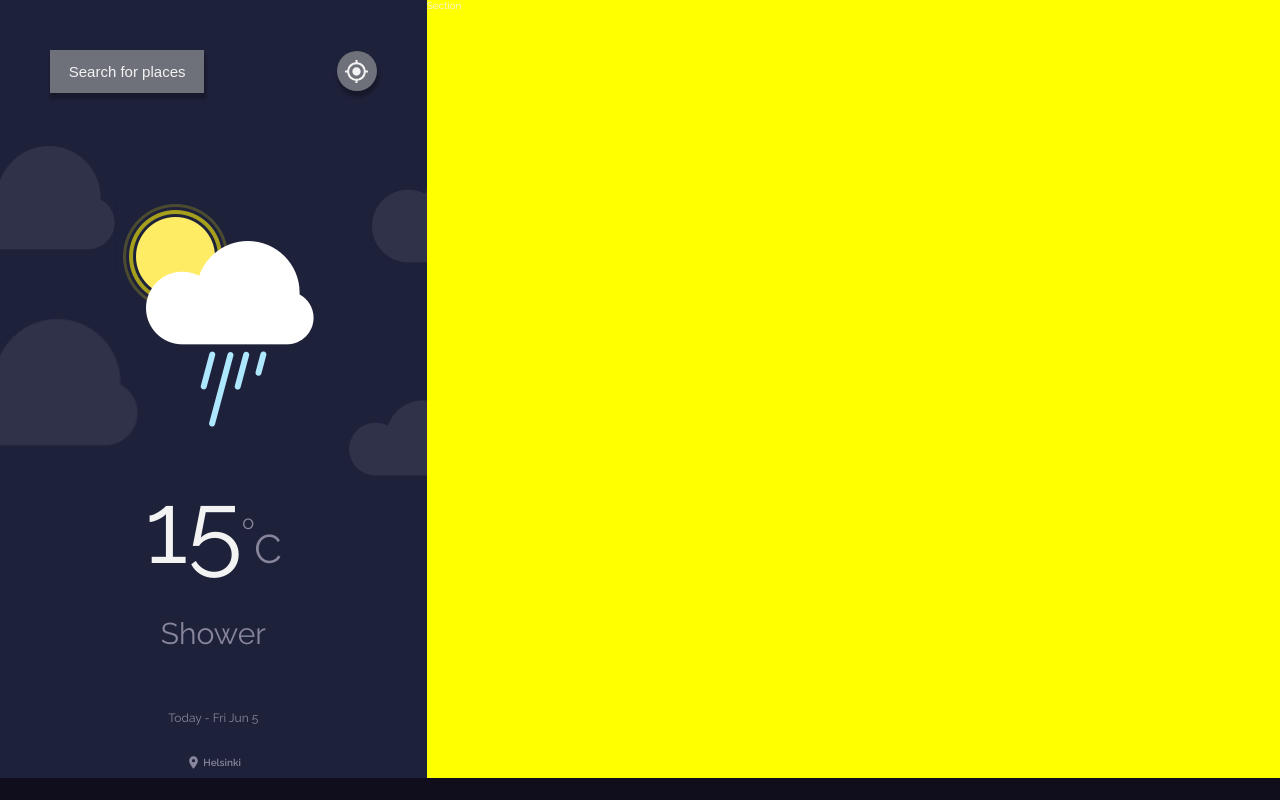
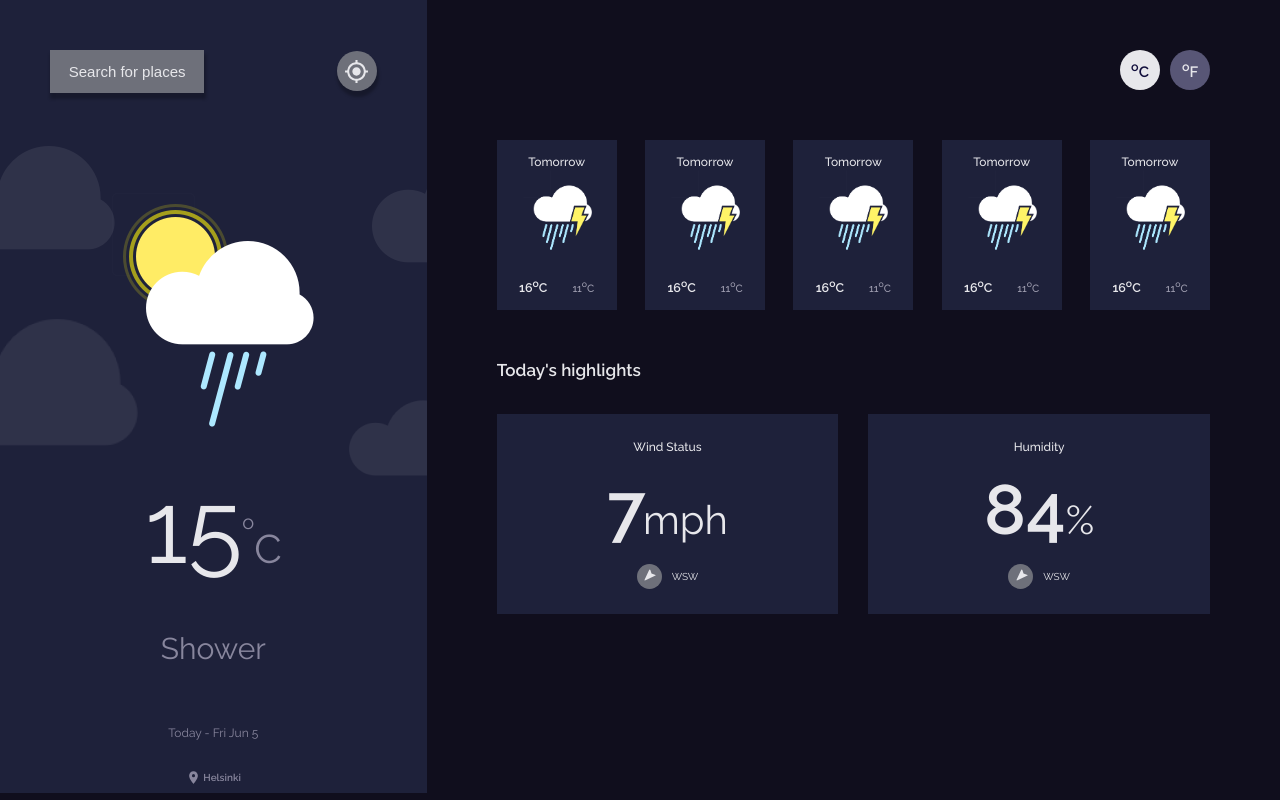
Before and after one commit to hmdNetizen/weather-app, a React (Create React App) app: page / in a window 1280 px wide. Built offline with nearby package versions, Linux system fonts and the light colour scheme.

Commit message:
Implemented the cards for the 5 days weather preview

```diff
--- /dev/null
+++ b/src/components/RectangularCard.tsx
@@ -0,0 +1,44 @@
+import { TiLocationArrow } from "react-icons/ti";
+
+const RectangularCard: React.FC = () => {
+  return (
+    <div className="rectangular__card">
+      {/* COLUMN ONE */}
+      <div className="rectangular__card__content">
+        <p className="rectangular__card_title">Wind Status</p>
+        <h2 className="rectangular__card__rate">
+          7 <span>mph</span>
+        </h2>
+        <div className="rectangular__card__bottom__wrapper">
+          <div className="rectangular__card__icon__wrapper">
+            <TiLocationArrow
+              size={20}
+              color="#E7E7EB"
+              className="rectangular__card__icon"
+            />
+          </div>
+          <p>WSW</p>
+        </div>
+      </div>
+      {/* COLUMN TWO */}
+      <div className="rectangular__card__content">
+        <p className="rectangular__card_title">Humidity</p>
+        <h2 className="rectangular__card__rate">
+          84<span style={{ marginLeft: 0 }}>%</span>
+        </h2>
+        <div className="rectangular__card__bottom__wrapper">
+          <div className="rectangular__card__icon__wrapper">
+            <TiLocationArrow
+              size={20}
+              color="#E7E7EB"
+              className="rectangular__card__icon"
+            />
+          </div>
+          <p>WSW</p>
+        </div>
+      </div>
+    </div>
+  );
+};
+
+export default RectangularCard;
--- /dev/null
+++ b/src/components/SquareCard.tsx
@@ -0,0 +1,24 @@
+import placeholderIcon from "../assets/Thunderstorm.png";
+
+const SquareCard: React.FC = () => {
+  return (
+    <div className="squareCard">
+      <div className="squareCard__title">Tomorrow</div>
+      <img
+        src={placeholderIcon}
+        alt="Weather condition icon"
+        className="squareCard__img"
+      />
+      <div className="squareCard__content">
+        <p className="squareCard__content__text--1">
+          16<sup>o</sup>C
+        </p>
+        <p className="squareCard__content__text--2">
+          11<sup>o</sup>C
+        </p>
+      </div>
+    </div>
+  );
+};
+
+export default SquareCard;
--- /dev/null
+++ b/src/components/layouts/ContentSection.tsx
@@ -0,0 +1,32 @@
+import RectangularCard from "../RectangularCard";
+import SquareCard from "../SquareCard";
+
+const ContentSection: React.FC = () => {
+  return (
+    <section className="section">
+      <div className="section__temperature">
+        <div className="section__temperature__wrapper section__temperature__wrapper--celsius">
+          <p>
+            <sup>o</sup>C
+          </p>
+        </div>
+        <div className="section__temperature__wrapper section__temperature__wrapper--fahrenheit">
+          <p>
+            <sup>o</sup>F
+          </p>
+        </div>
+      </div>
+      <div className="card">
+        {[...new Array(5)].map((data: any) => (
+          <SquareCard />
+        ))}
+      </div>
+      <div className="section__highlights">
+        <h2 className="section__highlights__title">Today's highlights</h2>
+        <RectangularCard />
+      </div>
+    </section>
+  );
+};
+
+export default ContentSection;
--- a/src/components/layouts/MainContents.tsx
+++ b/src/components/layouts/MainContents.tsx
@@ -1,10 +1,11 @@
 import AsideContent from "./Aside";
+import ContentSection from "./ContentSection";
 
 const MainContents: React.FC = () => {
   return (
     <main className="main">
       <AsideContent />
-      <section className="section">Section</section>
+      <ContentSection />
     </main>
   );
 };
--- a/src/sass/abstracts/_variables.scss
+++ b/src/sass/abstracts/_variables.scss
@@ -1,9 +1,11 @@
 // COLORS
 $color-primary: #100e1d;
 $color-secondary: #1e213a;
-$color-white: #f3f3f3;
+$color-tertiary: #585676;
+$color-white: #e7e7eb;
 $color-grey: #6e707a;
 $color-grey-1: #666669;
 $color-grey-2: #535355;
 $color-grey-light: #88869d;
 $color-grey-light-1: #a09fb1;
+$color-dark-blue: #110e3c;
--- /dev/null
+++ b/src/sass/components/_rectangularCard.scss
@@ -0,0 +1,46 @@
+.rectangular__card {
+  display: grid;
+  grid-template-columns: 1fr 1fr;
+  grid-gap: 3em;
+
+  &__content {
+    background: $color-secondary;
+    padding: 3em;
+    height: 20em;
+    @include flexVertical;
+    justify-content: center;
+  }
+
+  &_title {
+    font-size: 1.2rem;
+    font-weight: 500;
+  }
+
+  &__rate {
+    font-size: 7rem;
+    font-weight: 600;
+    margin: 0.2em 0;
+
+    & span {
+      font-size: 4rem;
+      font-weight: 400;
+      margin-left: -0.5em;
+    }
+  }
+
+  &__bottom__wrapper {
+    display: flex;
+    align-items: center;
+  }
+
+  &__icon__wrapper {
+    @include roundedCircle;
+    height: 2.5em;
+    width: 2.5em;
+    margin-right: 1em;
+
+    & .rectangular__card__icon {
+      transform: rotate(180deg);
+    }
+  }
+}
--- /dev/null
+++ b/src/sass/components/_squareCard.scss
@@ -0,0 +1,42 @@
+.card {
+  display: flex;
+  justify-content: space-between;
+  flex-wrap: wrap;
+  margin-top: 5em;
+
+  & .squareCard {
+    padding: 1.5em;
+    width: 12em;
+    height: 17em;
+    @include flexVertical;
+    background: $color-secondary;
+
+    &__title {
+      font-size: 1.2rem;
+      font-weight: 500;
+    }
+
+    &__img {
+      width: 7em;
+      display: block;
+      margin-bottom: auto;
+    }
+
+    &__content {
+      display: flex;
+      align-items: center;
+
+      &__text--1 {
+        font-size: 1.25rem;
+        margin-right: 2em;
+        font-weight: 600;
+      }
+
+      &__text--2 {
+        font-size: 1.05rem;
+        font-weight: 500;
+        color: $color-grey-light-1;
+      }
+    }
+  }
+}
--- a/src/sass/index.css
+++ b/src/sass/index.css
@@ -13,7 +13,7 @@ html {
 
 body {
   background: #100e1d;
-  color: #f3f3f3;
+  color: #e7e7eb;
   font-family: "Raleway", sans-serif;
 }
 
@@ -23,6 +23,144 @@ ul {
 
 a {
   text-decoration: none;
+}
+
+.card {
+  display: -webkit-box;
+  display: -ms-flexbox;
+  display: flex;
+  -webkit-box-pack: justify;
+      -ms-flex-pack: justify;
+          justify-content: space-between;
+  -ms-flex-wrap: wrap;
+      flex-wrap: wrap;
+  margin-top: 5em;
+}
+
+.card .squareCard {
+  padding: 1.5em;
+  width: 12em;
+  height: 17em;
+  display: -webkit-box;
+  display: -ms-flexbox;
+  display: flex;
+  -webkit-box-orient: vertical;
+  -webkit-box-direction: normal;
+      -ms-flex-direction: column;
+          flex-direction: column;
+  -webkit-box-align: center;
+      -ms-flex-align: center;
+          align-items: center;
+  background: #1e213a;
+}
+
+.card .squareCard__title {
+  font-size: 1.2rem;
+  font-weight: 500;
+}
+
+.card .squareCard__img {
+  width: 7em;
+  display: block;
+  margin-bottom: auto;
+}
+
+.card .squareCard__content {
+  display: -webkit-box;
+  display: -ms-flexbox;
+  display: flex;
+  -webkit-box-align: center;
+      -ms-flex-align: center;
+          align-items: center;
+}
+
+.card .squareCard__content__text--1 {
+  font-size: 1.25rem;
+  margin-right: 2em;
+  font-weight: 600;
+}
+
+.card .squareCard__content__text--2 {
+  font-size: 1.05rem;
+  font-weight: 500;
+  color: #a09fb1;
+}
+
+.rectangular__card {
+  display: -ms-grid;
+  display: grid;
+  -ms-grid-columns: 1fr 1fr;
+      grid-template-columns: 1fr 1fr;
+  grid-gap: 3em;
+}
+
+.rectangular__card__content {
+  background: #1e213a;
+  padding: 3em;
+  height: 20em;
+  display: -webkit-box;
+  display: -ms-flexbox;
+  display: flex;
+  -webkit-box-orient: vertical;
+  -webkit-box-direction: normal;
+      -ms-flex-direction: column;
+          flex-direction: column;
+  -webkit-box-align: center;
+      -ms-flex-align: center;
+          align-items: center;
+  -webkit-box-pack: center;
+      -ms-flex-pack: center;
+          justify-content: center;
+}
+
+.rectangular__card_title {
+  font-size: 1.2rem;
+  font-weight: 500;
+}
+
+.rectangular__card__rate {
+  font-size: 7rem;
+  font-weight: 600;
+  margin: 0.2em 0;
+}
+
+.rectangular__card__rate span {
+  font-size: 4rem;
+  font-weight: 400;
+  margin-left: -0.5em;
+}
+
+.rectangular__card__bottom__wrapper {
+  display: -webkit-box;
+  display: -ms-flexbox;
+  display: flex;
+  -webkit-box-align: center;
+      -ms-flex-align: center;
+          align-items: center;
+}
+
+.rectangular__card__icon__wrapper {
+  display: -webkit-box;
+  display: -ms-flexbox;
+  display: flex;
+  -webkit-box-pack: center;
+      -ms-flex-pack: center;
+          justify-content: center;
+  -webkit-box-align: center;
+      -ms-flex-align: center;
+          align-items: center;
+  width: 4em;
+  height: 4em;
+  background: #6e707a;
+  border-radius: 50%;
+  height: 2.5em;
+  width: 2.5em;
+  margin-right: 1em;
+}
+
+.rectangular__card__icon__wrapper .rectangular__card__icon {
+  -webkit-transform: rotate(180deg);
+          transform: rotate(180deg);
 }
 
 .aside {
@@ -55,7 +193,7 @@ a {
 
 .aside__button {
   background: #6e707a;
-  color: #f3f3f3;
+  color: #e7e7eb;
   font-size: 1.5rem;
   font-weight: 400;
   padding: 0.85em 1.25em;
@@ -89,6 +227,7 @@ a {
   height: 4em;
   background: #6e707a;
   border-radius: 50%;
+  cursor: pointer;
   -webkit-box-shadow: 1px 5px 3px 1px rgba(0, 0, 0, 0.25);
   box-shadow: 1px 5px 3px 1px rgba(0, 0, 0, 0.25);
 }
@@ -131,7 +270,7 @@ a {
 .aside__weather__state {
   font-size: 3rem;
   font-weight: 400;
-  margin-top: 1em;
+  margin-top: 1.5em;
   margin-bottom: 2em;
   color: #88869d;
 }
@@ -168,6 +307,61 @@ a {
 }
 
 .section {
-  background: yellow;
+  padding: 5em 7em;
+}
+
+.section .section__temperature {
+  display: -webkit-box;
+  display: -ms-flexbox;
+  display: flex;
+  -webkit-box-pack: end;
+      -ms-flex-pack: end;
+          justify-content: flex-end;
+}
+
+.section .section__temperature__wrapper {
+  display: -webkit-box;
+  display: -ms-flexbox;
+  display: flex;
+  -webkit-box-pack: center;
+      -ms-flex-pack: center;
+          justify-content: center;
+  -webkit-box-align: center;
+      -ms-flex-align: center;
+          align-items: center;
+  width: 4em;
+  height: 4em;
+  background: #6e707a;
+  border-radius: 50%;
+}
+
+.section .section__temperature__wrapper--celsius {
+  background: #e7e7eb;
+  color: #110e3c;
+  margin-right: 1em;
+}
+
+.section .section__temperature__wrapper--celsius p {
+  font-size: 1.5rem;
+  font-weight: 600;
+}
+
+.section .section__temperature__wrapper--fahrenheit {
+  background: #585676;
+}
+
+.section .section__temperature__wrapper--fahrenheit p {
+  font-size: 1.5rem;
+  font-weight: 600;
+}
+
+.section .section__highlights {
+  margin-top: 5em;
+}
+
+.section .section__highlights__title {
+  font-size: 1.7rem;
+  font-weight: 600;
+  margin-bottom: 2em;
 }
 /*# sourceMappingURL=index.css.map */
--- a/src/sass/index.scss
+++ b/src/sass/index.scss
@@ -1,5 +1,8 @@
+@import "abstracts/mixins";
 @import "abstracts/variables";
 @import "base/base";
+@import "components/squareCard";
+@import "components/rectangularCard";
 @import "layout/aside";
 @import "layout/main";
 @import "layout/section";
--- a/src/sass/layout/_aside.scss
+++ b/src/sass/layout/_aside.scss
@@ -43,13 +43,8 @@
   }
 
   &__location__icon {
-    display: flex;
-    justify-content: center;
-    align-items: center;
-    width: 4em;
-    height: 4em;
-    background: $color-grey;
-    border-radius: 50%;
+    @include roundedCircle;
+    cursor: pointer;
     -webkit-box-shadow: 1px 5px 3px 1px rgba(0, 0, 0, 0.25);
     -moz-box-shadow: 1px 5px 3px 1px rgba(0, 0, 0, 0.25);
     box-shadow: 1px 5px 3px 1px rgba(0, 0, 0, 0.25);
@@ -83,7 +78,7 @@
     &__state {
       font-size: 3rem;
       font-weight: 400;
-      margin-top: 1em;
+      margin-top: 1.5em;
       margin-bottom: 2em;
       color: $color-grey-light;
     }
--- a/src/sass/layout/_section.scss
+++ b/src/sass/layout/_section.scss
@@ -1,3 +1,42 @@
 .section {
-  background: yellow;
+  padding: 5em 7em;
+
+  .section__temperature {
+    display: flex;
+    justify-content: flex-end;
+
+    &__wrapper {
+      @include roundedCircle;
+
+      &--celsius {
+        background: $color-white;
+        color: $color-dark-blue;
+        margin-right: 1em;
+
+        & p {
+          font-size: 1.5rem;
+          font-weight: 600;
+        }
+      }
+
+      &--fahrenheit {
+        background: $color-tertiary;
+
+        & p {
+          font-size: 1.5rem;
+          font-weight: 600;
+        }
+      }
+    }
+  }
+
+  .section__highlights {
+    margin-top: 5em;
+
+    &__title {
+      font-size: 1.7rem;
+      font-weight: 600;
+      margin-bottom: 2em;
+    }
+  }
 }
```
Also changed, not shown: src/sass/abstracts/_mixins.scss (added, +21 -0 lines), 1 other file (tests, documents, lock files or other folders).
